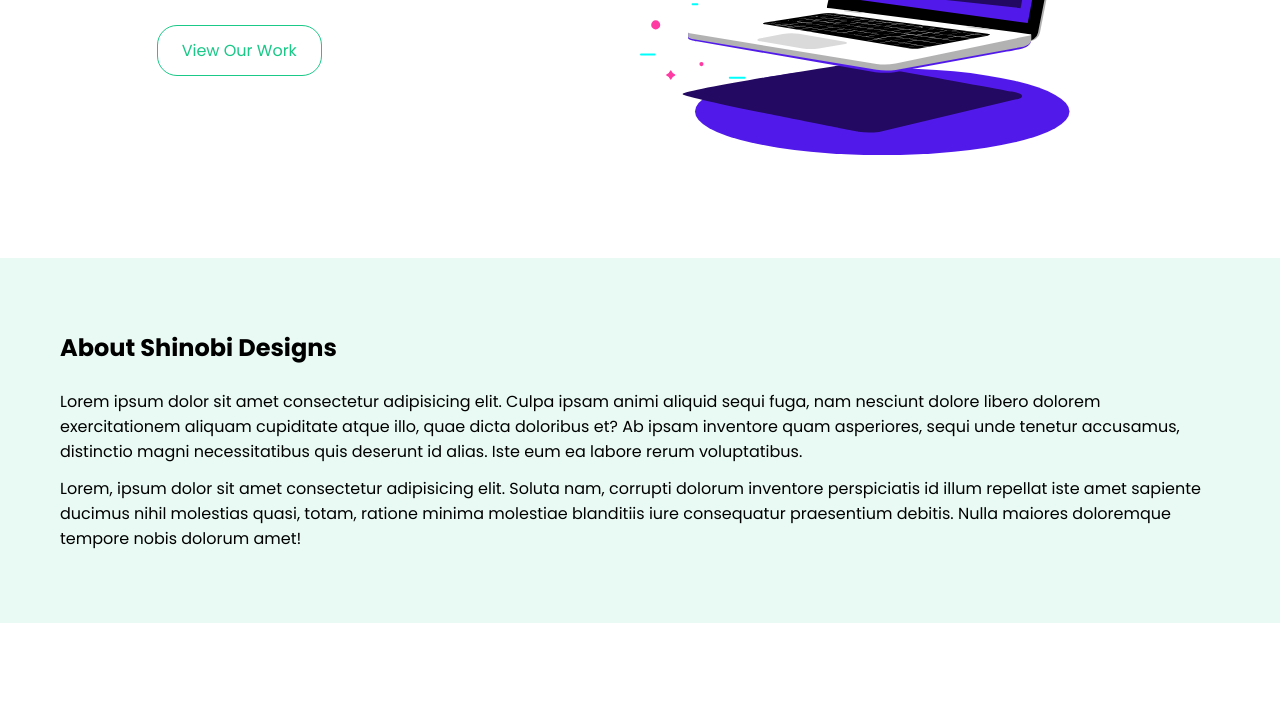
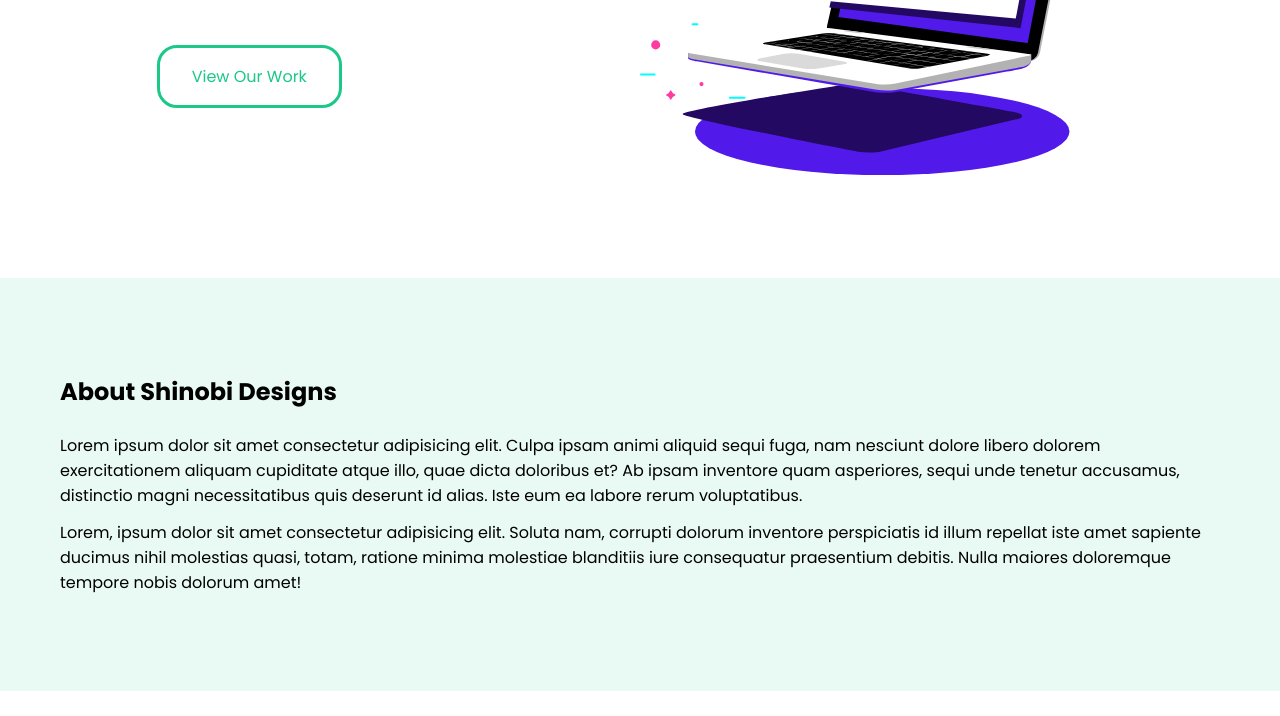
Before and after one commit to nasuhasri/sass-tutorial, a website: page homepage.html in a window 1280 px wide. Shown: the part 371-1087 px from the top of the page. Drawn offline with Linux system fonts and the light colour scheme.

Commit message:
lesson 21: customizing library
- add customization to shinobi library using @import
- !default keyword to override colors

```diff
--- a/gulpfile.js
+++ b/gulpfile.js
@@ -6,7 +6,7 @@
 
 // compiling sass to css file and put it in css root folder
 function buildStyles() {
-    return src('shinobi/**/*.scss')
+    return src('sass/**/*.scss')
         .pipe(sass())
         // look into html files and see what classes and rules do we actually use
         // look at our css files and take out any rules we dont use
@@ -16,7 +16,7 @@
 
 // watch source sass file - auto run buildStyles() when we making changes
 function watchTask() {
-    watch(['shinobi/**/*.scss', '*.html'], buildStyles)
+    watch(['sass/**/*.scss', '*.html'], buildStyles)
 }
 
 exports.default = series(buildStyles, watchTask);
--- a/homepage.html
+++ b/homepage.html
@@ -8,7 +8,7 @@
 </head>
 <body>
     <!-- navbar -->
-    <nav class="navbar justify-between">
+    <nav class="navbar-primary justify-between">
         <div class="container">
             <h1 class="site-title">Shinobi Designs</h1>
             <ul class="display-f">
--- /dev/null
+++ b/sass/index.scss
@@ -0,0 +1,9 @@
+.test-123 {
+    margin: 10px;
+}
+
+$primary: indigo; // override or customize primary color
+$base-padding: 1rem;
+$base-border-thickness: 3px;
+
+@import 'shinobi'; // look index file automatically
--- a/shinobi/_variables.scss
+++ b/shinobi/_variables.scss
@@ -1,8 +1,8 @@
 // theme colors
-$primary: #326DEE;
-$secondary: #1AC888;
-$error: #D32752;
-$info: #F6C31C;
+$primary: #326DEE !default; // set primary to this value #326DEE unless already one declared
+$secondary: #1AC888 !default;
+$error: #D32752 !default;
+$info: #F6C31C !default;
 
 // color palette
 $colors: (
@@ -31,19 +31,19 @@
 // @debug map-merge($colors, ("pink": #FFC0CB)); // add pink
 
 // spacing
-$base-padding: 0.75rem;
-$base-margin: 0.75rem;
+$base-padding: 0.75rem !default;
+$base-margin: 0.75rem !default;
 
 // borders
-$base-border-thickness: 1px;
-$base-border-radius: 20px;
+$base-border-thickness: 1px !default;
+$base-border-radius: 20px !default;
 
 // box-shadow
-$base-box-shadow: 1px 3px 5px rgba(0, 0, 0, 0.1);
+$base-box-shadow: 1px 3px 5px rgba(0, 0, 0, 0.1) !default;
 
 // font-sizes
-$base-font-size: 1rem;
-$font-size-sm: $base-font-size * 0.75;
-$font-size-lg: $base-font-size * 1.5;
-$font-size-xl: $base-font-size * 2;
-$font-size-xxl: $base-font-size * 3;
+$base-font-size: 1rem !default;
+$font-size-sm: $base-font-size * 0.75 !default;
+$font-size-lg: $base-font-size * 1.5 !default;
+$font-size-xl: $base-font-size * 2 !default;
+$font-size-xxl: $base-font-size * 3 !default;
```
Also changed, not shown: css/index.css.
